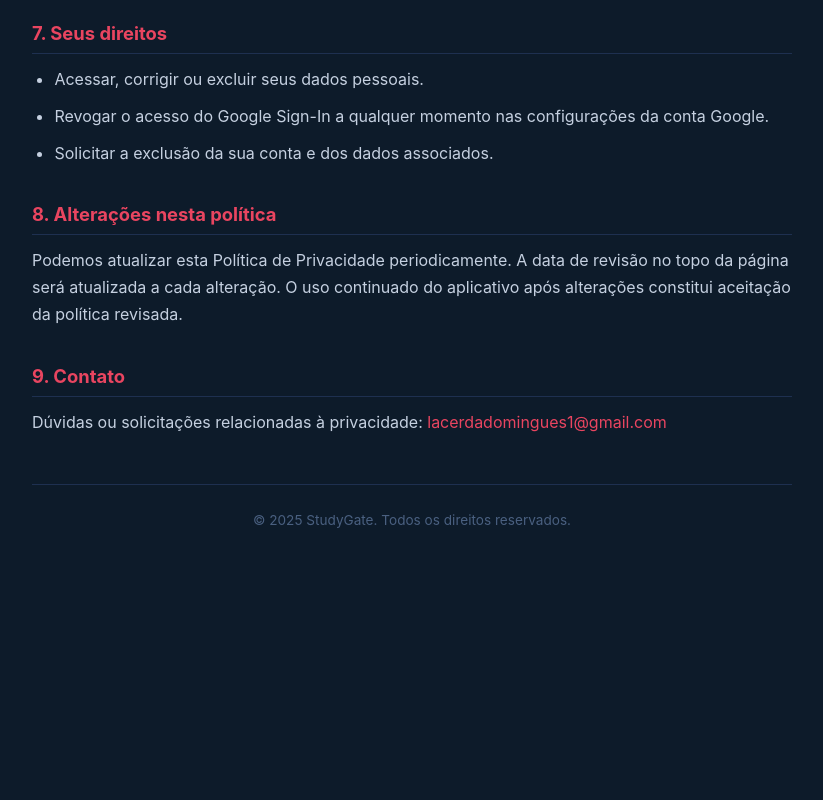
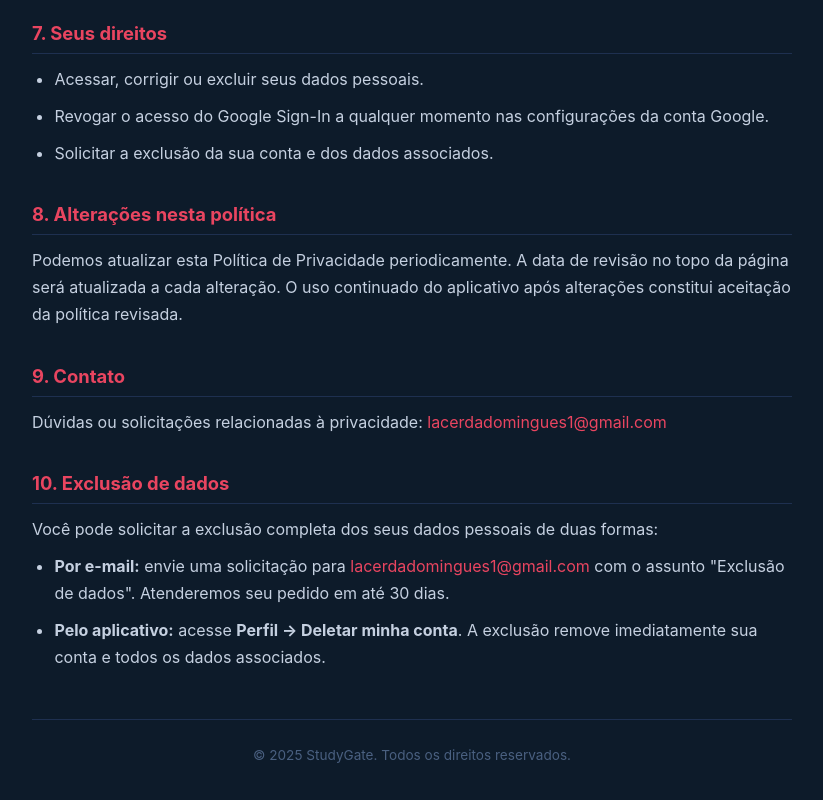
Before and after one commit to Luiz-Gustavo-D-Lacerda/studygate-privacy, a plain HTML site: page index.html in a window 1280 px wide. Shown: the part 1656-2456 px from the top of the page, without its empty margins (228-1051 px from the left). Before the commit the page ends 2220 px from the top, so only its background shows below. Drawn offline with Linux system fonts and the light colour scheme.

Commit message:
Adiciona seção de exclusão de dados à política de privacidade
Inclui instruções para solicitar exclusão via e-mail e pelo app
(Perfil → Deletar minha conta), conforme exigência da Play Store.

```diff
--- a/index.html
+++ b/index.html
@@ -119,6 +119,22 @@
     <a href="mailto:lacerdadomingues1@gmail.com">lacerdadomingues1@gmail.com</a>
   </p>
 
+  <h2>10. Exclusão de dados</h2>
+  <p>
+    Você pode solicitar a exclusão completa dos seus dados pessoais de duas formas:
+  </p>
+  <ul>
+    <li>
+      <strong>Por e-mail:</strong> envie uma solicitação para
+      <a href="mailto:lacerdadomingues1@gmail.com">lacerdadomingues1@gmail.com</a>
+      com o assunto "Exclusão de dados". Atenderemos seu pedido em até 30 dias.
+    </li>
+    <li>
+      <strong>Pelo aplicativo:</strong> acesse <strong>Perfil → Deletar minha conta</strong>.
+      A exclusão remove imediatamente sua conta e todos os dados associados.
+    </li>
+  </ul>
+
   <footer>
     &copy; 2025 StudyGate. Todos os direitos reservados.
   </footer>
```
